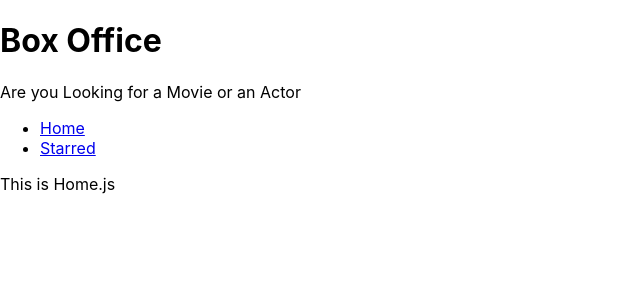
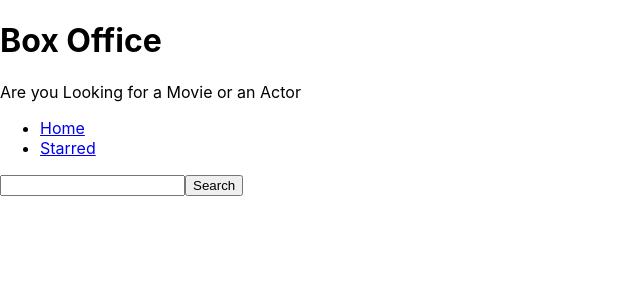
Before and after one commit to lakshrajj/boxoffice-react, a React (Create React App) app: page / in a window 1280 px wide. Shown: the top 300 px of the page, without its empty margins (0-640 px from the left). Built offline with nearby package versions, Linux system fonts and the light colour scheme.

Commit message:
Created Search Input and Fetch Results

```diff
--- a/src/pages/Home.js
+++ b/src/pages/Home.js
@@ -1,8 +1,41 @@
-import React from 'react';
+import React, { useState } from 'react';
 import MainPageLayout from '../components/MainPageLayout';
 
 const Home = () => {
-  return <MainPageLayout>This is Home.js</MainPageLayout>;
+  // eslint-disable-next-line
+  const [input, setinput] = useState('');
+
+  const onInputChange = ev => {
+    setinput(ev.target.value);
+  };
+
+  const onSearch = () => {
+    fetch(`https://api.tvmaze.com/search/shows?q=${input}`)
+      .then(r => r.json())
+      .then(result => {
+        console.log(result);
+      });
+  };
+
+  const onKeyDown = ev => {
+    if (ev.keyCode === 13) {
+      onSearch();
+    }
+  };
+
+  return (
+    <MainPageLayout>
+      <input
+        onKeyDown={onKeyDown}
+        type="text"
+        onChange={onInputChange}
+        value={input}
+      />
+      <button type="button" onClick={onSearch}>
+        Search
+      </button>
+    </MainPageLayout>
+  );
 };
 
 export default Home;
```
Also changed, not shown: 1 other file (tests, documents, lock files or other folders).
